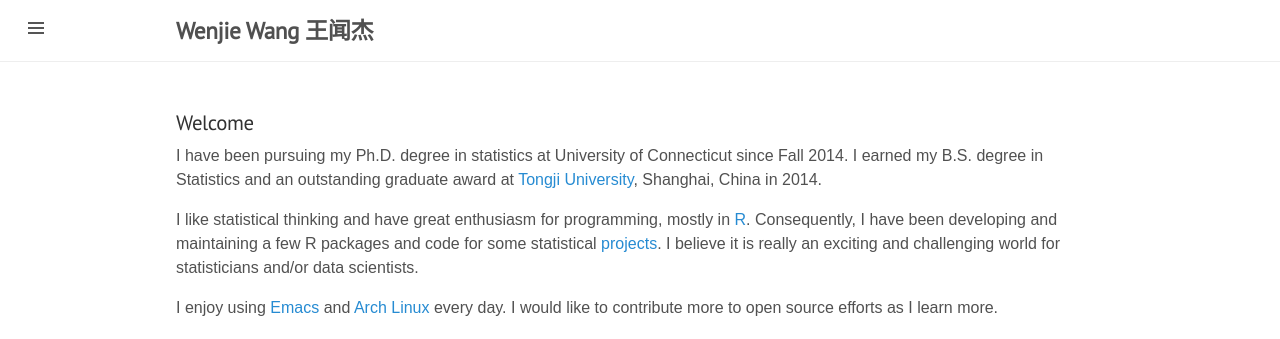
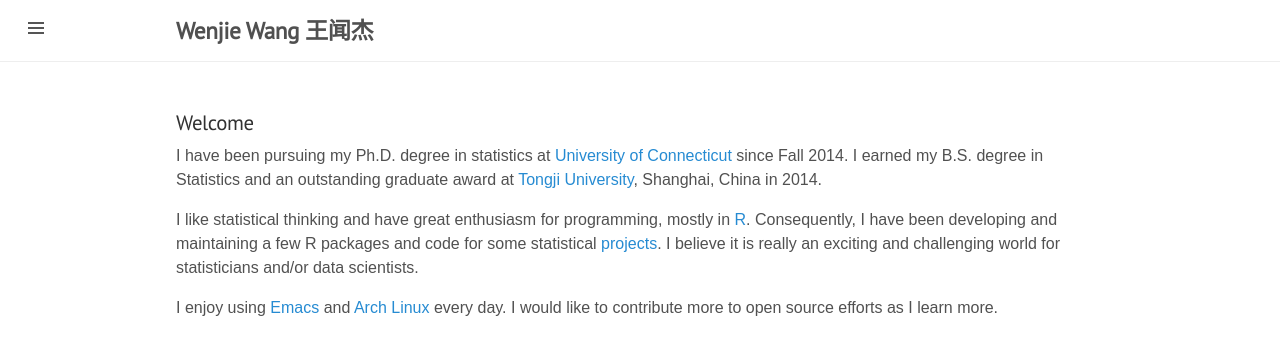
Before and after one commit to LiYanStat/wenjie2wang.github.io, a Jekyll site: the page built from index.md, in a window 1280 px wide. Shown: the top 339 px of the page. Built offline with Jekyll 4.4.1, drawn with Linux system fonts in a browser that asks for light colours; some of the changed lines change nothing that is shown.

Commit message:
minor updates on urls

```diff
--- a/index.md
+++ b/index.md
@@ -5,20 +5,19 @@
 
 ## Welcome
 
-I have been pursuing my Ph.D. degree in statistics at University of Connecticut
-since Fall 2014.  I earned my B.S. degree in Statistics and an outstanding
-graduate award at [Tongji University](http://www.tongji.edu.cn/english/),
+I have been pursuing my Ph.D. degree in statistics
+at [University of Connecticut][uconn] since Fall 2014.  I earned my B.S. degree
+in Statistics and an outstanding graduate award at [Tongji University][tongji],
 Shanghai, China in 2014.
 
-I like statistical thinking and have great enthusiasm for programming, mostly in
-[R](http://www.r-project.org/).  Consequently, I have been developing and
-maintaining a few R packages and code for some statistical
-<a href="{{site.baseurl}}/projects">projects</a>.  I believe it is really an
+I like statistical thinking and have great enthusiasm for programming, mostly
+in [R][r].  Consequently, I have been developing and maintaining a few R
+packages and code for some statistical <a
+href="{{site.baseurl}}/projects">projects</a>.  I believe it is really an
 exciting and challenging world for statisticians and/or data scientists.
 
-I enjoy using [Emacs](https://www.gnu.org/software/emacs/)
-and [Arch Linux](https://www.archlinux.org/) every day.  I would like to
-contribute more to open source efforts as I learn more.
+I enjoy using [Emacs][emacs] and [Arch Linux][archlinux] every day.  I would
+like to contribute more to open source efforts as I learn more.
 
 Sitting and coding in front of monitor all day long is definitely not the life
 style I want to have. So I cook for myself almost every day and do physical
@@ -88,3 +87,10 @@
      {% endif %}
      </div>
    -->
+
+
+[uconn]: http://stat.uconn.edu/
+[tongji]: http://www.tongji.edu.cn/english/
+[r]: https://cran.r-project.org/
+[emacs]: https://www.gnu.org/software/emacs/
+[archlinux]: https://www.archlinux.org/
```
